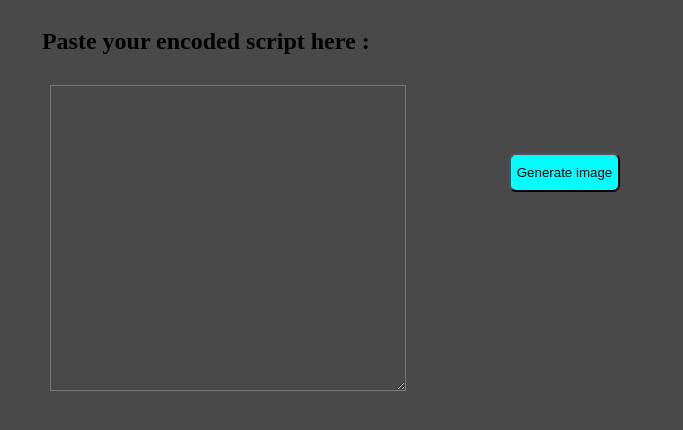
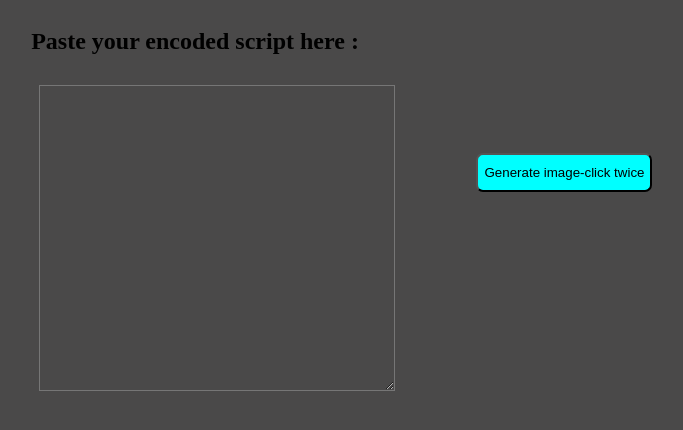
Before and after one commit to Prtmmoon/image, a plain HTML site: page src/base64toimage.html in a window 1280 px wide. Shown: the whole page, without its empty margins (10-693 px from the left). Drawn offline with Linux system fonts and the light colour scheme.

Commit message:
Update base64toimage.html

```diff
--- a/src/base64toimage.html
+++ b/src/base64toimage.html
@@ -57,7 +57,7 @@
         </textarea>
       </div>
       <div class="destroy">
-        <input type="submit" onclick="genImage()" name="" value="Generate image" style="
+        <input type="submit" onclick="genImage()" name="" value="Generate image-click twice" style="
         margin-left: 15px;  margin-right: 15px;height: 39px;margin-top: 145px;border-radius: 7px;background:aqua;color:black; cursor: pointer;">
         <a style="height:50px;width:60px;margin:auto;" href="base64toimage.html"><button style="background: red;">Destroy All Record</button></a>
         <div class="download">
```
